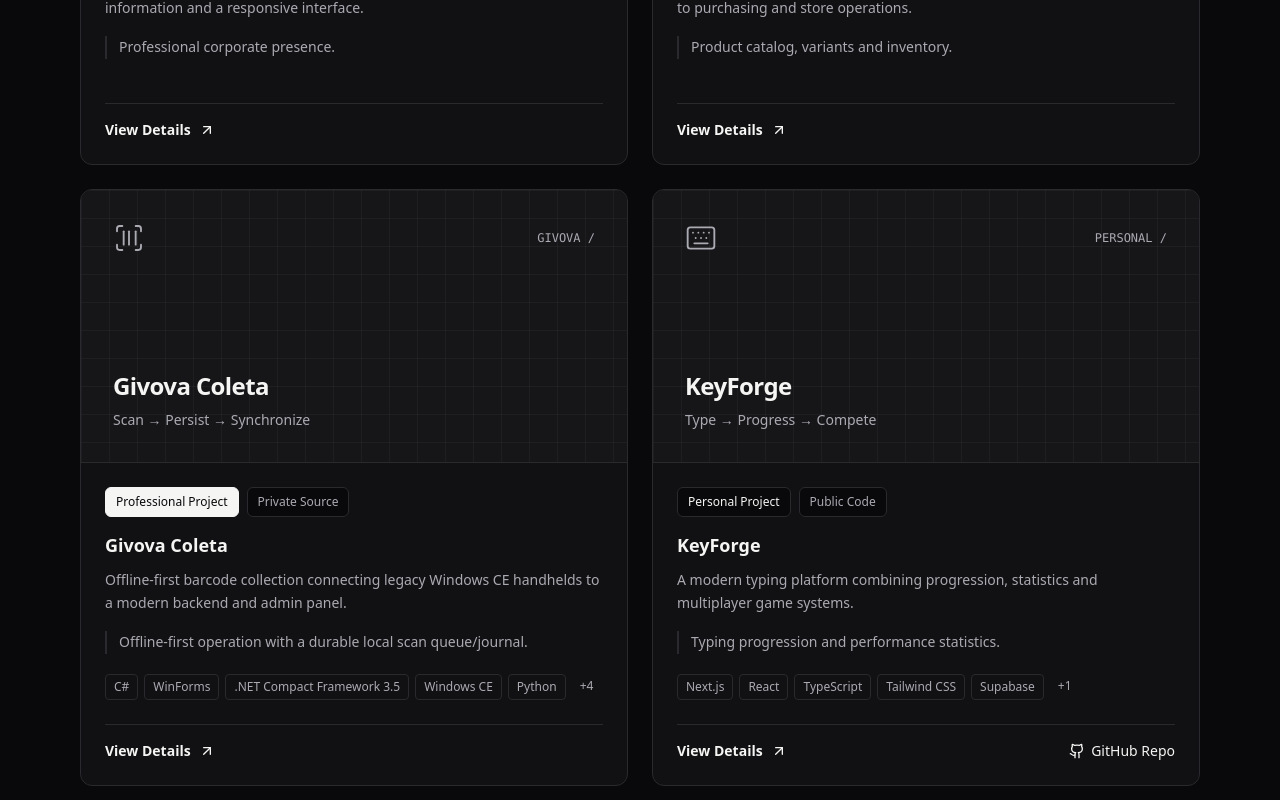
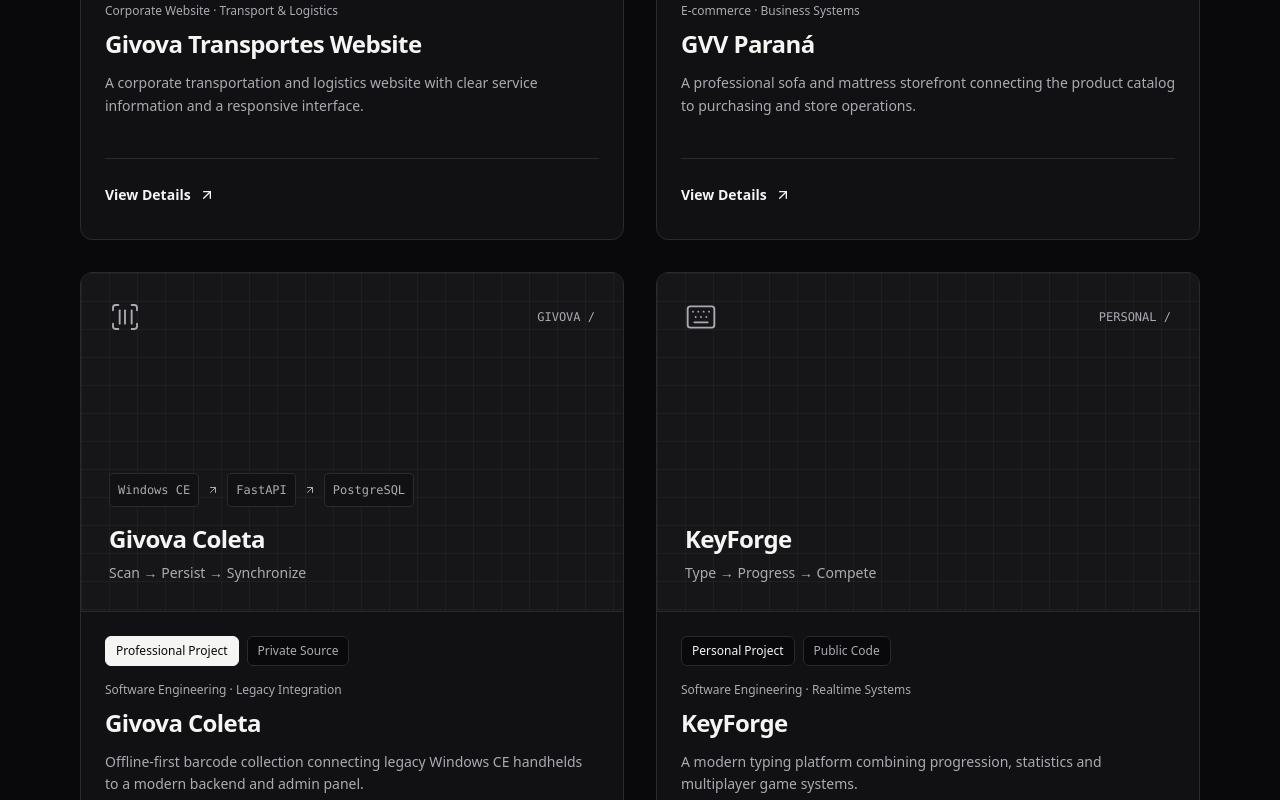
Before and after one commit to Vituinho/Portfolio, a Next.js app: page / in a window 1280 px wide. Shown: the part 1360-2160 px from the top of the page. Built offline with nearby package versions, Linux system fonts and the light colour scheme.

Commit message:
style: refine portfolio layout and project presentation

```diff
--- a/src/components/sections/Projects.tsx
+++ b/src/components/sections/Projects.tsx
@@ -14,18 +14,21 @@
 function ProjectCover({ project, locale }: { project: Project; locale: 'en' | 'pt' }) {
   const Icon = coverIcons[project.id as keyof typeof coverIcons] ?? Building2;
   if (project.image) return (
-    <div className="relative aspect-[2/1] overflow-hidden border-b border-border-custom">
-      <Image src={project.image} alt={project.title[locale]} fill sizes="(max-width: 767px) 100vw, 560px" className="object-cover" />
+    <div className="relative aspect-[16/10] overflow-hidden border-b border-border-custom bg-bg-secondary">
+      <Image src={project.image} alt={`${project.title[locale]} — ${locale === 'pt' ? 'interface do projeto' : 'project interface'}`} fill sizes="(max-width: 767px) 100vw, 560px" quality={90} className="object-contain" />
     </div>
   );
   return (
-    <div className="project-cover aspect-[2/1] border-b border-border-custom p-6 sm:p-8 flex flex-col justify-between" aria-hidden="true">
+    <div className="project-cover aspect-[16/10] border-b border-border-custom p-5 sm:p-7 flex flex-col justify-between" aria-hidden="true">
       <div className="flex justify-between items-center">
         <Icon className="size-8 text-text-secondary" strokeWidth={1.4} />
         <span className="text-xs font-mono text-text-secondary">{project.kind === 'professional' ? 'GIVOVA /' : locale === 'pt' ? 'PESSOAL /' : 'PERSONAL /'}</span>
       </div>
       <div>
-        <p className="text-xl sm:text-2xl font-semibold tracking-tight">{project.id === 'givova-coleta' ? 'Givova Coleta' : project.title[locale]}</p>
+        {project.id === 'givova-coleta' && <div className="flex items-center gap-2 mb-4 font-mono text-[10px] sm:text-xs text-text-secondary">
+          {['Windows CE', 'FastAPI', 'PostgreSQL'].map((item, index) => <span key={item} className="flex items-center gap-2">{index > 0 && <ArrowUpRight className="size-3 shrink-0" />}<span className="rounded border border-border-custom bg-bg-card px-2 py-2">{item}</span></span>)}
+        </div>}
+        <p className="text-xl sm:text-2xl font-semibold tracking-tight">{project.title[locale]}</p>
         <p className="text-xs sm:text-sm text-text-secondary mt-2">{project.coverLabel?.[locale]}</p>
       </div>
     </div>
@@ -62,13 +65,13 @@
   const sourceLabel = (project: Project) => project.source === 'private'
     ? t.projects.privateSource : project.source === 'public' ? t.projects.publicSource : project.source === 'open' ? t.projects.openSource : null;
   const links = (project: Project) => (
-    <div className="flex gap-3 text-sm">
-      {project.githubUrl && <a href={project.githubUrl} target="_blank" rel="noopener noreferrer" className="inline-flex items-center gap-1.5 hover:underline"><Github className="size-4" />{t.projects.githubLink}</a>}
-      {project.demoUrl && <a href={project.demoUrl} target="_blank" rel="noopener noreferrer" className="inline-flex items-center gap-1.5 hover:underline">{t.projects.demoLink}<ArrowUpRight className="size-4" /></a>}
+    <div className="flex flex-wrap gap-2 text-sm">
+      {project.githubUrl && project.source !== 'private' && <a href={project.githubUrl} target="_blank" rel="noopener noreferrer" aria-label={`${t.projects.githubLink} — ${project.title[locale]}`} className="inline-flex items-center gap-1.5 rounded-lg border border-border-custom px-3 py-2 hover:bg-bg-secondary transition-colors"><Github className="size-4" />GitHub</a>}
+      {project.demoUrl && <a href={project.demoUrl} target="_blank" rel="noopener noreferrer" className="inline-flex items-center gap-1.5 rounded-lg border border-border-custom px-3 py-2 hover:bg-bg-secondary transition-colors">{t.projects.demoLink}<ArrowUpRight className="size-4" /></a>}
     </div>
   );
   const renderGrid = (items: Project[]) => (
-    <div className="grid md:grid-cols-2 gap-6">
+    <div className="grid md:grid-cols-2 gap-6 lg:gap-8">
       {items.map(project => (
         <article key={project.id} className="min-w-0">
           <Card className="overflow-hidden p-0 h-full flex flex-col">
@@ -81,15 +84,14 @@
                 {sourceLabel(project) && <span className="info-badge text-text-secondary">{sourceLabel(project)}</span>}
                 {project.status && <span className="info-badge text-text-secondary">{project.status === 'completed' ? t.projects.statusCompleted : project.status === 'live' ? t.projects.statusLive : t.projects.statusInProgress}</span>}
               </div>
-              <h3 className="text-lg font-semibold mb-3 leading-snug">{project.title[locale]}</h3>
+              <p className="text-xs text-text-secondary mb-2">{project.categoryLabel?.[locale] ?? project.category}</p>
+              <h3 className="text-xl sm:text-2xl font-semibold mb-3 leading-snug tracking-tight">{project.title[locale]}</h3>
               <p className="text-sm text-text-secondary leading-relaxed mb-4">{project.description[locale]}</p>
-              <p className="text-sm leading-relaxed text-text-secondary mb-5 border-l-2 border-border-custom pl-3">{project.highlights[locale][0]}</p>
               <div className="flex flex-wrap gap-1.5 mb-6">
-                {project.technologies.slice(0, 5).map(item => <span key={item} className="text-xs text-text-secondary rounded border border-border-custom px-2 py-1">{item}</span>)}
-                {project.technologies.length > 5 && <span className="text-xs text-text-secondary px-2 py-1">+{project.technologies.length - 5}</span>}
+                {(project.coreTechnologies ?? project.technologies.slice(0, 4)).map(item => <span key={item} className="text-xs text-text-secondary rounded border border-border-custom px-2 py-1">{item}</span>)}
               </div>
               <div className="flex flex-wrap items-center justify-between gap-4 border-t border-border-custom pt-4 mt-auto">
-                <button onClick={() => setActiveProject(project)} aria-haspopup="dialog" className="inline-flex items-center gap-2 text-sm font-semibold cursor-pointer hover:underline">
+                <button onClick={() => setActiveProject(project)} aria-haspopup="dialog" aria-label={`${t.projects.viewDetails} — ${project.title[locale]}`} className="inline-flex items-center gap-2 text-sm font-semibold cursor-pointer hover:underline min-h-10">
                   {t.projects.viewDetails}<ArrowUpRight className="size-4" />
                 </button>
                 {links(project)}
@@ -126,7 +128,7 @@
           </label>
         </div>
       </div>
-      {renderGrid(featured)}
+      <div id="featured-projects">{renderGrid(featured)}</div>
       {more.length > 0 && (
         <div className="mt-10">
           {filtering ? <h3 className="text-xl font-semibold mb-6">{t.projects.moreProjects}</h3> : <button onClick={() => setShowMore(!showMore)} aria-expanded={showMore} aria-controls="more-projects" className="action-link border border-border-custom mb-6 hover:bg-bg-secondary">
@@ -159,11 +161,12 @@
                 <div><h4 className="font-semibold mb-2">{t.projects.details.challenge}</h4><p className="text-sm text-text-secondary leading-relaxed">{activeProject.challenges[locale]}</p></div>
                 <div><h4 className="font-semibold mb-2">{t.projects.details.role}</h4><p className="text-sm text-text-secondary leading-relaxed">{activeProject.myRole[locale]}</p></div>
               </div>
+              {activeProject.technologies.length > 0 && <div><h4 className="font-semibold mb-3">{t.projects.technologies}</h4><div className="flex flex-wrap gap-2">{activeProject.technologies.map(item => <span key={item} className="info-badge text-xs">{item}</span>)}</div></div>}
               <div>
                 <h4 className="font-semibold mb-3">{t.projects.details.highlights}</h4>
                 <ul className="list-disc pl-5 space-y-2 text-sm text-text-secondary leading-relaxed">{activeProject.highlights[locale].map(item => <li key={item}>{item}</li>)}</ul>
               </div>
-              {activeProject.technologies.length > 0 && <div><h4 className="font-semibold mb-3">{t.projects.technologies}</h4><div className="flex flex-wrap gap-2">{activeProject.technologies.map(item => <span key={item} className="info-badge text-xs">{item}</span>)}</div></div>}
+              {activeProject.image && <figure className="overflow-hidden rounded-xl border border-border-custom"><ProjectCover project={activeProject} locale={locale} /><figcaption className="px-4 py-3 text-xs text-text-secondary">{activeProject.title[locale]} · {locale === 'pt' ? 'Interface do projeto' : 'Project interface'}</figcaption></figure>}
               <div className="border-t border-border-custom pt-4 flex flex-wrap gap-4 items-center justify-between">
                 {sourceLabel(activeProject) && <span className="text-sm text-text-secondary">{sourceLabel(activeProject)}</span>}
                 {links(activeProject)}
```
